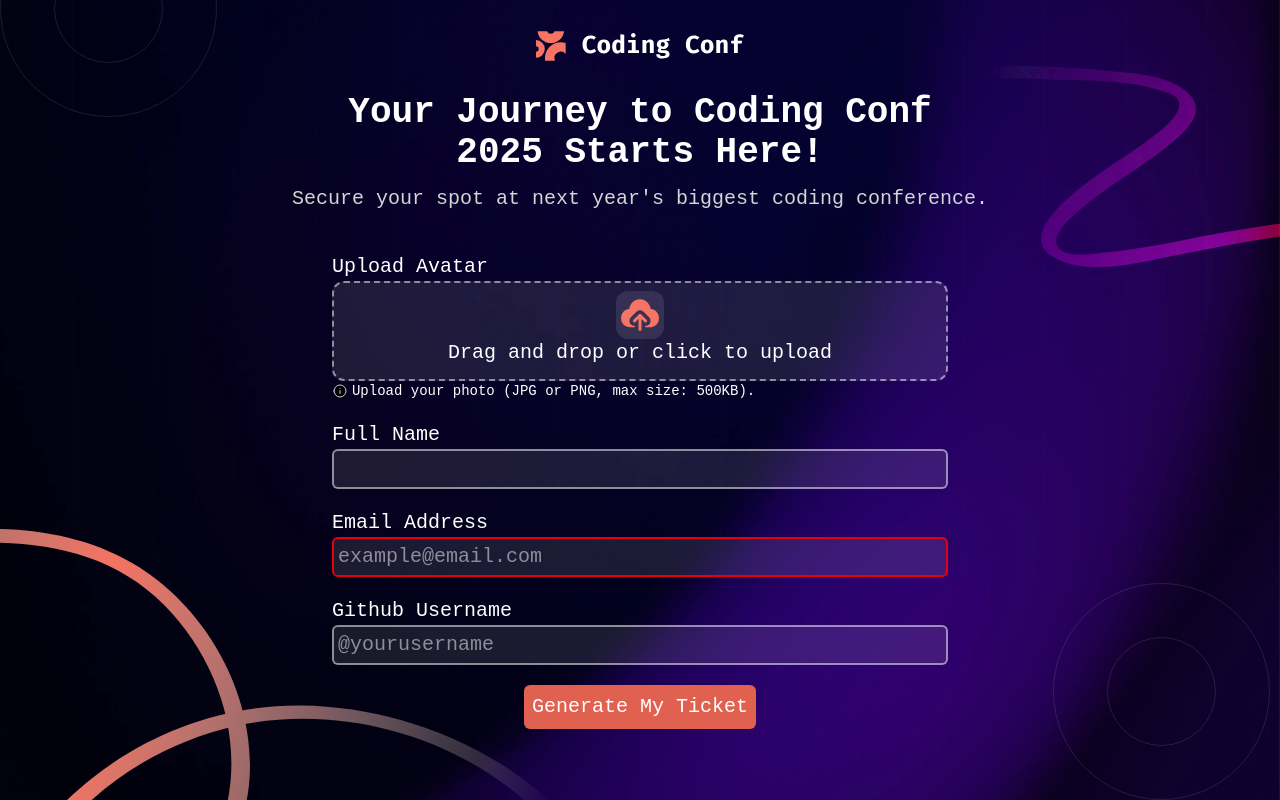
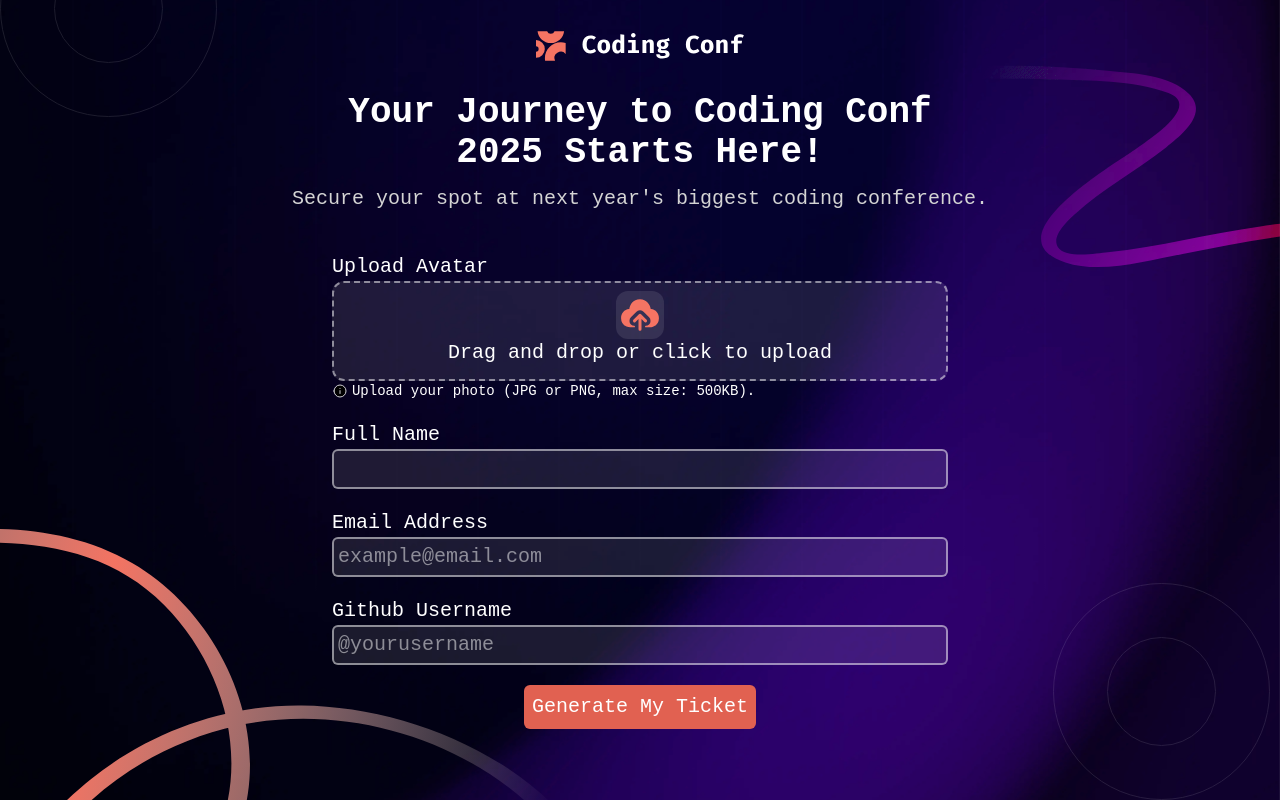
Before and after one commit to Sam-hub-blip/Coding-Conf-React, a React (Vite) app: page / in a window 1280 px wide. Built offline with nearby package versions, Linux system fonts and the light colour scheme; a web font is replaced by a local one.

Commit message:
Fix input border color based on error state

```diff
--- a/src/components/firstPage.jsx
+++ b/src/components/firstPage.jsx
@@ -152,7 +152,7 @@ const GetEmail = ({setOK})=>{
         <div className="flex flex-col ">
             <label htmlFor="email" className=" font-medium text-xl ">Email Address </label>
             <div >
-                <input type="text" id="email" name="email" className={`bg-white/10 ${error ? "border-white/50" : "border-red-600" } border-2 rounded-md p-1 w-full `} onChange={handleEmailChange} placeholder="example@email.com"/>
+                <input type="text" id="email" name="email" className={`bg-white/10 ${error ? "border-red-600" : "border-white/50 " } border-2 rounded-md p-1 w-full `} onChange={handleEmailChange} placeholder="example@email.com"/>
             </div>
 
             {error &&
```
